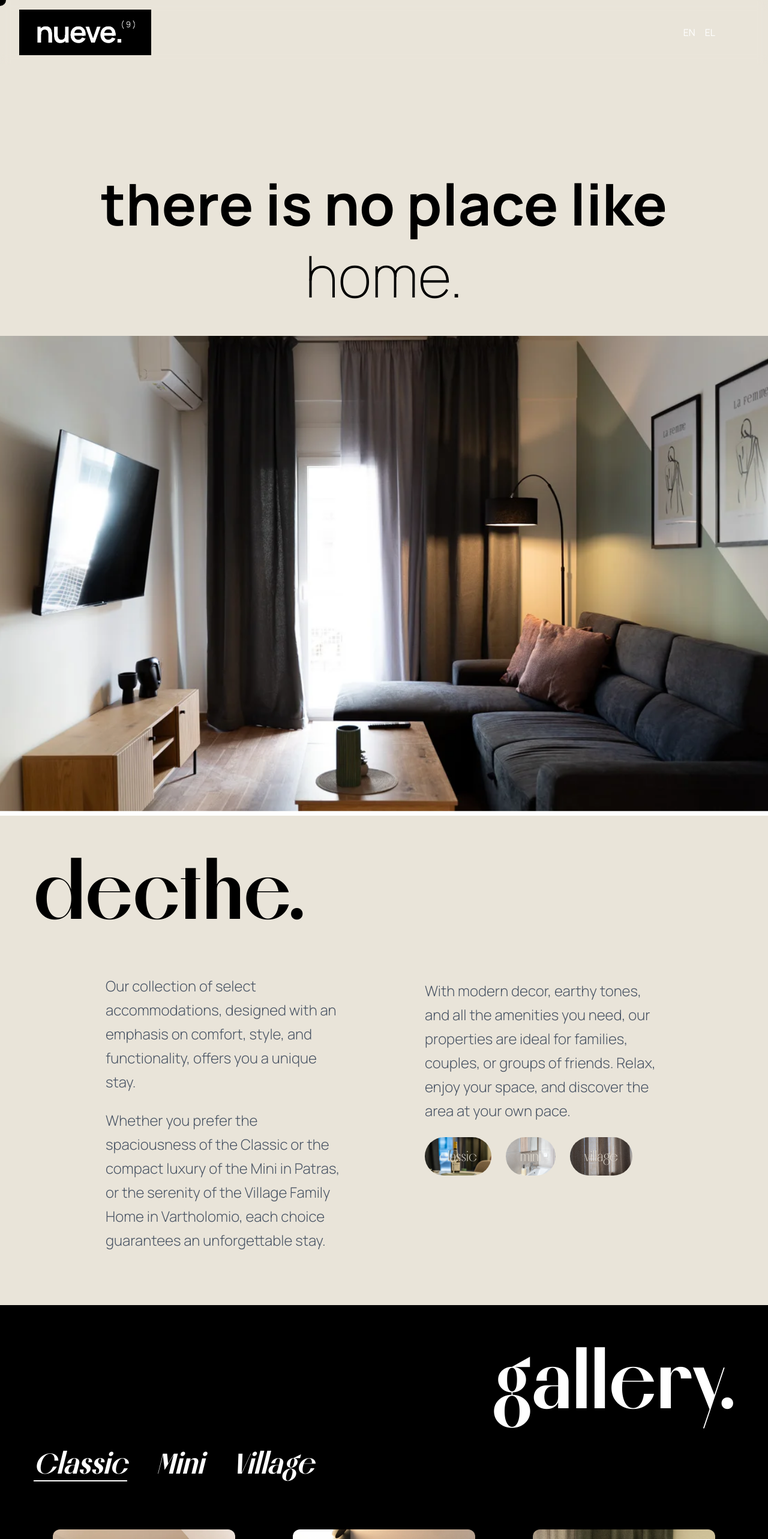
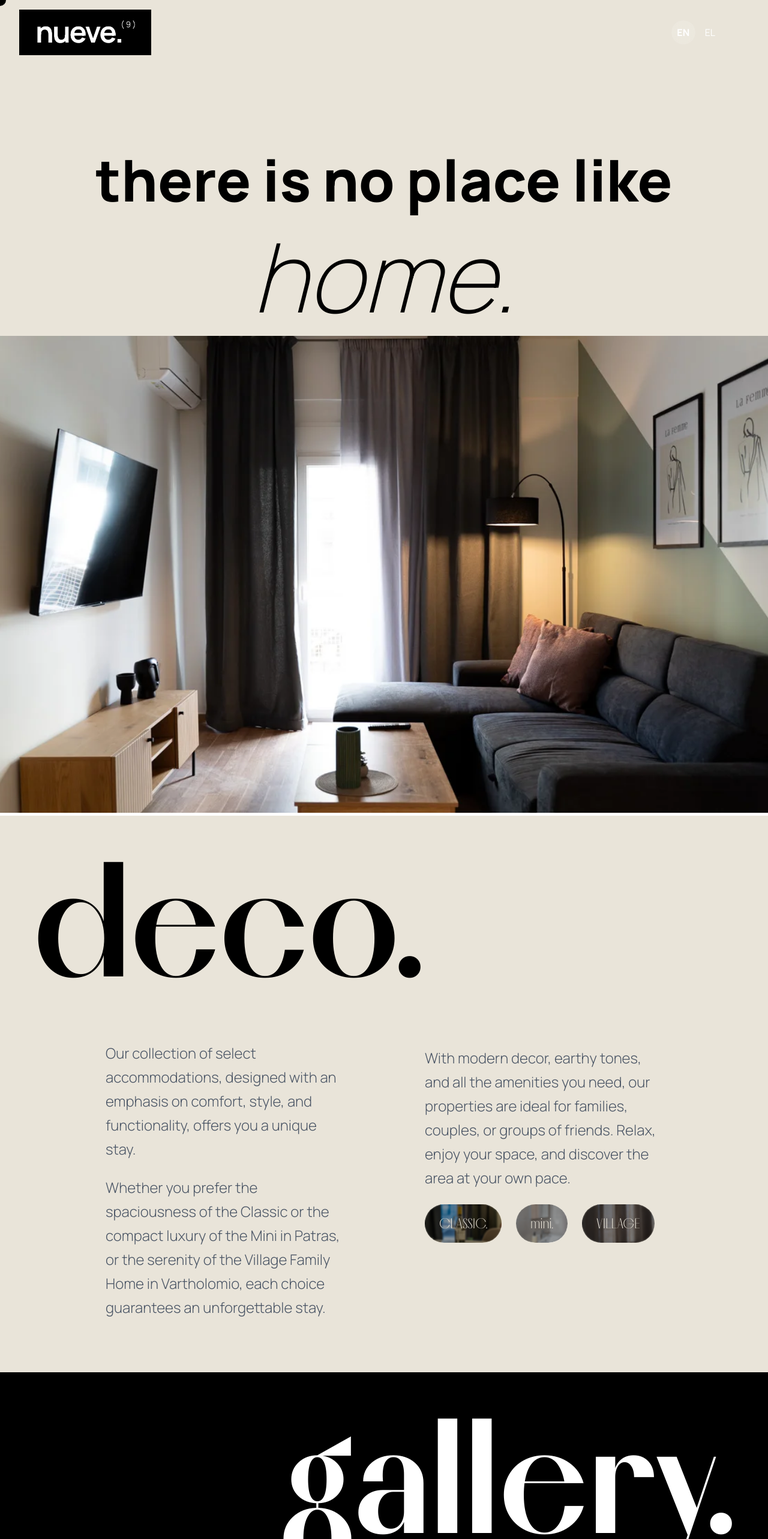
Before and after one commit to AdetolaEsther/nueve-animated-web-clone, a Next.js app: page / in a window 1280 px wide. Shown: the top 2566 px of the page at 60% size. Built offline with nearby package versions, Linux system fonts and the light colour scheme; some icons are missing.

Commit message:
chore: fixed amenities and gallery section transition

```diff
--- a/src/pages/Main.tsx
+++ b/src/pages/Main.tsx
@@ -34,7 +34,7 @@ const Main = () => {
         offset: ["start 90%", "50% start"],
     });
 
-    const rawWidth = useTransform(imageScroll, [0, 0.7], ["15vw", "100vw"]);
+    const rawWidth = useTransform(imageScroll, [0, 0.7], ["4vw", "100vw"]);
     const rawRadius = useTransform(imageScroll, [0.1, 0.7], ["1200px", "0px"]);
     const rawY = useTransform(imageScroll, [0, 0.8], ["100px", "-40px"]);
     const rawScale = useTransform(imageScroll, [0.7, 1], [1, 1.2]);
@@ -45,11 +45,22 @@ const Main = () => {
     const y = useSpring(rawY, { stiffness: 90, damping: 20 });
 
     const { scrollYProgress: pageScroll } = useScroll();
+    const galleryRef = useRef(null);
+    const { scrollYProgress: galleryScroll } = useScroll({
+        target: galleryRef,
+        offset: ["start end", "end start"],
+    });
 
-    const background = useTransform(
-        pageScroll,
-        [0, 0.3, 0.6, 1],
-        ["#e9e4d9", "#e9e4d9", "#000", "#000"]
+    const galleryBg = useTransform(
+        galleryScroll,
+        [0, 0.3, 0.4, 1],
+        ["#e9e4d9", "#e9e4d9", "#000000", "#000000"]
+    );
+
+    const galleryText = useTransform(
+        galleryScroll,
+        [0, 0.3, 0.4, 1],
+        ["#000000", "#000000", "#ffffff", "#ffffff"]
     );
 
     const textColor = useTransform(
@@ -58,22 +69,41 @@ const Main = () => {
         ["#000", "#000", "#fff", "#fff"]
     );
 
+
+const amenityRef = useRef(null);
+const { scrollYProgress: amenityScroll } = useScroll({
+    target: amenityRef,
+    offset: ["start end", "end start"],
+});
+
+const amenityBg = useTransform(
+    amenityScroll,
+    [0, 0.3, 0.3, 1],
+    ["#000000", "#000000", "#e9e4d9", "#e9e4d9"]
+);
+
+const amenityText = useTransform(
+    amenityScroll,
+    [0, 0.3, 0.6, 1],
+    ["#ffffff", "#ffffff", "#000000", "#000000"]
+);
+
     const [logo, setLogo] = useState("/logo-2.png");
     const [menuOpen, setMenuOpen] = useState(false);
 
     const buttons = [
         {
-        label: "classic",
+            label: "CLASSIC.",
             href: "/classic",
             bg: "url('/Nueve-list-4.png')",
         },
         {
-        label: "mini",
+            label: "mini.",
             href: "/mini",
             bg: "url('/Nueve-Home-Mini-6.png')",
         },
         {
-        label: "village",
+            label: "VILLAGE",
             href: "/village",
             bg: "url('/Nueve-Home-Mini-2.png')",
         },
@@ -82,11 +112,11 @@ const buttons = [
         setLogo(latest > 0.3 ? "/logo-white.png" : "/logo-2.png");
     });
 
-    const [activeTab, setActiveTab] = useState<"classic" | "mini" | "village">(
-        "classic"
+    const [activeTab, setActiveTab] = useState<"CLASSIC" | "mini" | "VILLAGE">(
+        "CLASSIC"
     );
     const images = {
-        classic: [
+        CLASSIC: [
             "/Nueve-list-1.png",
             "/Nueve-list-2.png",
             "/Nueve-list-3.png",
@@ -102,7 +132,7 @@ const buttons = [
             "/Nueve-Home-Mini-5.png",
             "/Nueve-Home-Mini-6.png",
         ],
-        village: [
+        VILLAGE: [
             "/Nueve-Village-Gallery-1.png",
             "/Nueve-Village-Gallery-2.png",
             "/Nueve-Village-Gallery-3.png",
@@ -111,7 +141,7 @@ const buttons = [
             "/Nueve-Village-Gallery-6.png",
         ],
     };
-    const allImages = [...images.classic, ...images.mini, ...images.village];
+    const allImages = [...images.CLASSIC, ...images.mini, ...images.VILLAGE];
 
     const amenities = [
         { title: "Internet access", icon: "material-symbols-light:wifi-sharp" },
@@ -160,7 +190,7 @@ const buttons = [
                     style={{
                         color: menuOpen ? "#fff" : textColor,
                     }}
-                    className="fixed top-0 left-0 w-full z-[101] flex justify-between items-center px-8 py-4 bg-transparent backdrop-blur-sm transition-colors duration-500"
+                    className="fixed top-0 left-0 w-full z-[101] flex justify-between items-center px-8 py-4 transition-colors duration-500"
                 >
                     <Image
                         src={
@@ -177,13 +207,15 @@ const buttons = [
 
                     <div className="flex items-center gap-4">
                         <h3
-                            className="m-0"
+                            className="m-0 w-10 h-10 font-bold flex items-center justify-center rounded-full backdrop-blur-md"
                             style={{
                                 color: menuOpen ? "#fff" : textColor.get(),
+                                backgroundColor: "rgba(255, 255, 255, 0.15)",
                             }}
                         >
                             EN
                         </h3>
+
                         <h3
                             className="m-0"
                             style={{
@@ -192,10 +224,9 @@ const buttons = [
                         >
                             EL
                         </h3>
+
                         <Icon
-                            icon={
-                                menuOpen ? "mdi-light:close" : "mdi-light:menu"
-                            }
+                            icon={menuOpen ? "mdi-light:close" : "codicon:menu"}
                             className="cursor-pointer"
                             style={{
                                 color: menuOpen ? "#fff" : textColor.get(),
@@ -215,7 +246,6 @@ const buttons = [
                         exit={{ opacity: 0 }}
                         className="fixed inset-0 z-[100] bg-black text-white flex flex-col md:flex-row"
                     >
-                        {/* Left Section */}
                         <div className="w-full md:w-1/4 p-6 md:p-8 flex flex-col justify-start h-full pt-20 md:pt-38">
                             <div
                                 className="flex flex-col text-5xl sm:text-6xl md:text-8xl space-y-4 md:space-y-8"
@@ -249,7 +279,6 @@ const buttons = [
                             </div>
                         </div>
 
-                        {/* Center Section (Images) */}
                         <div className="w-full md:w-1/2 flex justify-center items-center overflow-hidden relative my-6 md:my-0">
                             <motion.div
                                 className="flex flex-col gap-6 sm:gap-8"
@@ -279,7 +308,6 @@ const buttons = [
                             </motion.div>
                         </div>
 
-                        {/* Right Section */}
                         <div className="w-full md:w-1/4 p-6 md:p-10 flex flex-col justify-center gap-4 text-center md:text-left">
                             <div>
                                 <h4 className="text-lg font-semibold">Mail</h4>
@@ -311,9 +339,17 @@ const buttons = [
 
                 <div>
                     <div className="bg-[#e9e4d9] h-screen flex justify-center items-center z-20">
-                        <h1 className="text-black text-8xl font-bold leading-tight text-center">
+                        <h1 className="text-black text-8xl font-extrabold leading-tight text-center">
                             there is no place like <br />
-                            <span className="block font-extralight">home.</span>
+                            <span
+                                className="font-extralight"
+                                style={{
+                                    fontSize: "10rem",
+                                    fontStyle: "italic",
+                                }}
+                            >
+                                home.
+                            </span>
                         </h1>
                     </div>
                     <section
@@ -331,6 +367,7 @@ const buttons = [
                                 backgroundImage: "url('/Nueve-Image-127.png')",
                                 backgroundSize: "cover",
                                 backgroundPosition: "center",
+                                backgroundColor: "#e9e4d9",
                                 left: 0,
                                 right: 0,
                                 margin: "0 auto",
@@ -343,12 +380,12 @@ const buttons = [
 
                 <div className="bg-[#e9e4d9] min-h-screen px-6 md:px-14 py-12 md:py-16 z-30">
                     <h2
-                        className="text-6xl sm:text-8xl md:text-9xl font-bold text-black mb-8 md:mb-12 leading-none text-center md:text-left"
+                        className="text-6xl sm:text-9xl lg:text-[15rem] font-bold text-black mb-8 md:mb-12 leading-none text-center md:text-left"
                         style={{
                             fontFamily: melodrama.style.fontFamily,
                         }}
                     >
-                        decthe.
+                        deco.
                     </h2>
 
                     <div className="grid grid-cols-1 md:grid-cols-2 gap-10 md:gap-18 px-0 md:px-24">
@@ -381,13 +418,13 @@ const buttons = [
                                     <motion.button
                                         key={index}
                                         onClick={() => router.push(btn.href)}
-                                        className="px-6 py-3 md:py-4 font-normal text-[#e9e4d9] text-xl md:text-2xl rounded-full"
+                                        className="relative px-6 py-3 md:py-4 font-normal text-[#e9e4d9] text-xl md:text-2xl rounded-full overflow-hidden"
                                         style={{
                                             backgroundImage: btn.bg,
+                                            backgroundSize: "cover",
+                                            backgroundPosition: "center",
                                             fontFamily:
                                                 melodramaLight.style.fontFamily,
-                                            backgroundSize: "cover",
-                                            backgroundPosition: "center",
                                         }}
                                         whileHover={{
                                             y: -6,
@@ -404,7 +441,11 @@ const buttons = [
                                         }}
                                         dragElastic={0.3}
                                     >
+                                        <div className="absolute inset-0 bg-black/40 backdrop-blur-[1px]" />
+
+                                        <span className="relative z-10">
                                             {btn.label}
+                                        </span>
                                     </motion.button>
                                 ))}
                             </div>
@@ -412,19 +453,29 @@ const buttons = [
                     </div>
                 </div>
 
-                <div className="bg-black min-h-screen px-8 md:px-14 py-16 z-30">
-                    <h2
-                        className="font-bold text-white mb-8 md:mb-12 leading-none text-center md:text-right
-             text-7xl sm:text-7xl md:text-9xl"
+                <section ref={galleryRef}>
+                    <motion.div
+                        style={{
+                            backgroundColor: galleryBg,
+                            transition: "background-color 0.2s ease",
+                        }}
+                        className="min-h-screen px-8 md:px-14 py-16 z-30"
+                    >
+                        <motion.h2
+                            className="font-bold mb-8 md:mb-12 leading-none text-center md:text-right text-6xl sm:text-9xl lg:text-[15rem]"
                             style={{
                                 fontFamily: melodrama.style.fontFamily,
+                                color: galleryText,
                             }}
                         >
                             gallery.
-                    </h2>
+                        </motion.h2>
 
-                    <div className="flex gap-12 text-3xl  md:text-5xl text-white mb-12">
-                        {["classic", "mini", "village"].map((tab) => (
+                        <motion.div
+                            className="flex gap-12 text-3xl md:text-5xl mb-12"
+                            style={{ color: galleryText }}
+                        >
+                            {["CLASSIC", "mini", "VILLAGE"].map((tab) => (
                                 <button
                                     key={tab}
                                     onClick={() =>
@@ -432,7 +483,7 @@ const buttons = [
                                     }
                                     className={`pb-1 border-b-2 ${
                                         activeTab === tab
-                                        ? "border-white"
+                                            ? "border-current"
                                             : "border-transparent"
                                     }`}
                                     style={{
@@ -443,7 +494,8 @@ const buttons = [
                                     {tab.charAt(0).toUpperCase() + tab.slice(1)}
                                 </button>
                             ))}
-                    </div>
+                        </motion.div>
+
                         <div className="grid grid-cols-1 sm:grid-cols-2 lg:grid-cols-3 gap-8">
                             {images[activeTab].map((src, i) => (
                                 <div
@@ -518,19 +570,31 @@ const buttons = [
                                 </IconButton>
                             </Box>
                         </Modal>
-                </div>
-                <div className="bg-[#e9e4d9] min-h-[100svh] md:min-h-screen flex flex-col items-center justify-center px-6 sm:px-8 md:px-14 py-12 md:py-16 relative z-20 w-full">
+                    </motion.div>
+                </section>
+
+                <section ref={amenityRef}>
+                    <motion.div
+                        style={{
+                            backgroundColor: amenityBg,
+                            color: amenityText,
+                            transition:
+                                "background-color 0.2s ease, color 0.3s ease",
+                        }}
+                        className="min-h-screen flex flex-col items-center justify-center px-6 sm:px-8 md:px-14 py-12 md:py-16"
+                    >
+                        {" "}
                         <h2
-                        className="font-bold leading-none text-center text-5xl sm:text-7xl md:text-[200px] lg:text-[240px] text-black"
-                        style={{ fontFamily: melodrama.style.fontFamily }}
+                            className="font-bold leading-none text-center text-5xl sm:text-7xl md:text-[200px] lg:text-[240px]"
+                            style={{
+                                fontFamily: melodrama.style.fontFamily,
+                            }}
                         >
                             amenities.
                         </h2>
-
-                    <h2 className="text-gray-600 font-light text-base sm:text-lg md:text-2xl text-center max-w-2xl mx-auto mb-8 md:mb-12">
+                        <h2 className="font-light text-base sm:text-lg md:text-2xl text-center max-w-2xl mx-auto mb-8 md:mb-12">
                             Each accommodation offers a distinct experience.
                         </h2>
-
                         <div className="w-full max-w-7xl grid grid-cols-2 md:grid-cols-4 border border-gray-400 border-opacity-50">
                             {amenities.map((item, index) => (
                                 <div
@@ -547,13 +611,12 @@ const buttons = [
                                 </div>
                             ))}
                         </div>
-
                         <button className="px-6 sm:px-8 py-3 sm:py-4 bg-black text-white rounded-full mt-10 md:mt-12 text-sm sm:text-base md:text-lg">
                             Book Now
                         </button>
-                </div>
-
-                <div className="bg-[#e9e4d9] min-h-screen flex flex-col items-center justify-center px-8 md:px-14 py-16 relative z-20">
+                    </motion.div>
+                </section>
+                <div className="bg-[#e9e4d9] mt-40 min-h-screen flex flex-col items-center justify-center px-8 md:px-14 py-16 relative z-20">
                     {" "}
                 </div>
             </div>
--- a/src/pages/index.tsx
+++ b/src/pages/index.tsx
@@ -1,10 +1,75 @@
+import { useEffect, useState } from "react";
 import Main from "./Main";
+import localFont from "next/font/local";
 
+const melodrama = localFont({
+    src: "../../public/font/Melodrama-Bold.ttf",
+    weight: "700",
+    style: "italic",
+});
 
 export default function Home() {
-  return (
-    <>
-    <Main/>
-    </>
-  );
+    const [progress, setProgress] = useState(0);
+    const [showSplash, setShowSplash] = useState(true);
+
+    useEffect(() => {
+        if (showSplash) {
+            const interval = setInterval(() => {
+                setProgress((prev) => {
+                    if (prev >= 100) {
+                        clearInterval(interval);
+                        setTimeout(() => setShowSplash(false), 400);
+                        return 100;
+                    }
+                    return prev + 1;
+                });
+            }, 20);
+            return () => clearInterval(interval);
+        }
+    }, [showSplash]);
+
+    return (
+        <>
+            {showSplash ? (
+                <div
+                    style={{
+                        position: "relative",
+                        height: "100vh",
+                        width: "100vw",
+                        backgroundColor: "#e9e4d9",
+                        overflow: "hidden",
+                    }}
+                >
+                    <div
+                        style={{
+                            position: "absolute",
+                            top: 0,
+                            left: 0,
+                            height: "100%",
+                            width: "100%",
+                            backgroundColor: "black",
+                            transform: `translateX(${progress}%)`,
+                            transition: "transform 0.02s linear",
+                            display: "flex",
+                            alignItems: "flex-end",
+                            justifyContent: "flex-start",
+                        }}
+                    >
+                        <span
+                            style={{
+                                fontSize: "16rem",
+                                fontWeight: "bold",
+                                color: "#e9e4d9",
+                                fontFamily: melodrama.style.fontFamily,
+                            }}
+                        >
+                            {progress}
+                        </span>
+                    </div>
+                </div>
+            ) : (
+                <Main />
+            )}
+        </>
+    );
 }
```
Lines whose indentation alone changed are shown as unchanged.
